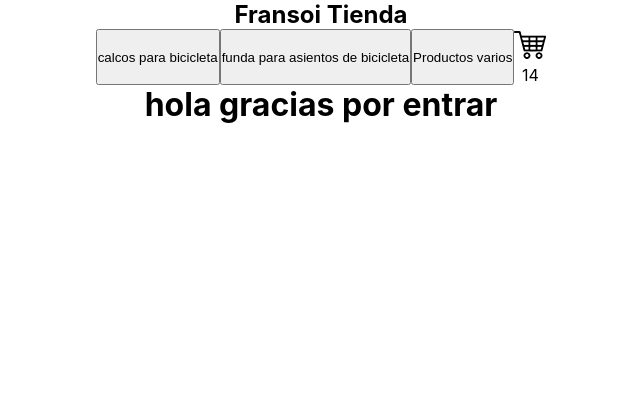
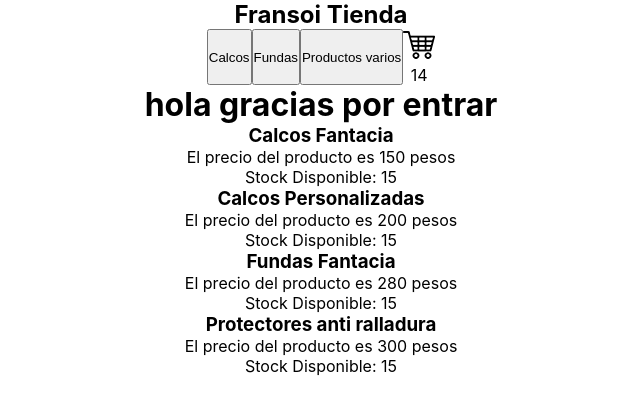
Before and after one commit to TomasFransoi/tomasfransoireact, a React (Create React App) app: page / in a window 1280 px wide. Shown: the top 414 px of the page, without its empty margins (319-959 px from the left). Built offline with nearby package versions, Linux system fonts and the light colour scheme.

Commit message:
mapsPromises

```diff
--- /dev/null
+++ b/src/asyncMock.js
@@ -0,0 +1,13 @@
+const products = [
+    {id: "1", name: "Calcos Fantacia", price: "150", category: "Calcos", stock:"15"},
+    {id: "2", name: "Calcos Personalizadas", price: "200", category: "Calcos", stock:"15"},
+    {id: "3", name: "Fundas Fantacia", price: "280", category: "Fundas", stock:"15"},
+    {id: "4", name: "Protectores anti ralladura", price: "300", category: "Productos varios", stock:"15"}
+]
+export const getProducts = () => {
+    return new Promise((resolve) => {
+        setTimeout(() => {
+            resolve(products)
+        }, 2000)
+    })
+}
--- /dev/null
+++ b/src/components/Item/Item.js
@@ -0,0 +1,11 @@
+const Item = ({product}) => {
+    return (
+        <li>
+            <h3>{product.name}</h3>
+            <p>El precio del producto es {product.price} pesos </p>
+            <p>Stock Disponible: {product.stock}</p>
+        </li>
+    )
+}
+
+export default Item
--- /dev/null
+++ b/src/components/ItemList/ItemList.js
@@ -0,0 +1,12 @@
+
+import Item from "../Item/Item"
+
+const ItemList = ({products}) => {
+    return(
+        <ul>
+            {products.map(prod => <Item key={prod.id} product={prod}/>)}
+        </ul>
+    )
+}
+
+export default ItemList
--- a/src/components/ItemListContainer/ItemListContainer.js
+++ b/src/components/ItemListContainer/ItemListContainer.js
@@ -1,8 +1,21 @@
+import { useState, useEffect } from 'react'
+import { getProducts } from '../../asyncMock'
+import ItemList from '../ItemList/ItemList'
 const ItemListContainer = ({ saludo }) =>{
+    const [products, setProducts] = useState([]);
+    useEffect(() =>{
+        getProducts().then(products =>{
+            setProducts(products)
+        })
+    })
     return(
-        <h1 className="saludo">
+        <>
+            <h1 className="saludo">
             {saludo}
-        </h1>
+            </h1>
+            <ItemList products={products}/>
+        </>
+
     )
 }
 
--- a/src/components/Navbar/Navbar.js
+++ b/src/components/Navbar/Navbar.js
@@ -9,8 +9,8 @@ const menu = () =>{
             </div>
 
             <div className='opciones'>
-                <button>calcos para bicicleta</button>
-                <button>funda para asientos de bicicleta</button>
+                <button>Calcos</button>
+                <button>Fundas</button>
                 <button>Productos varios</button>
                 <CartWidget/>
             </div>
```
